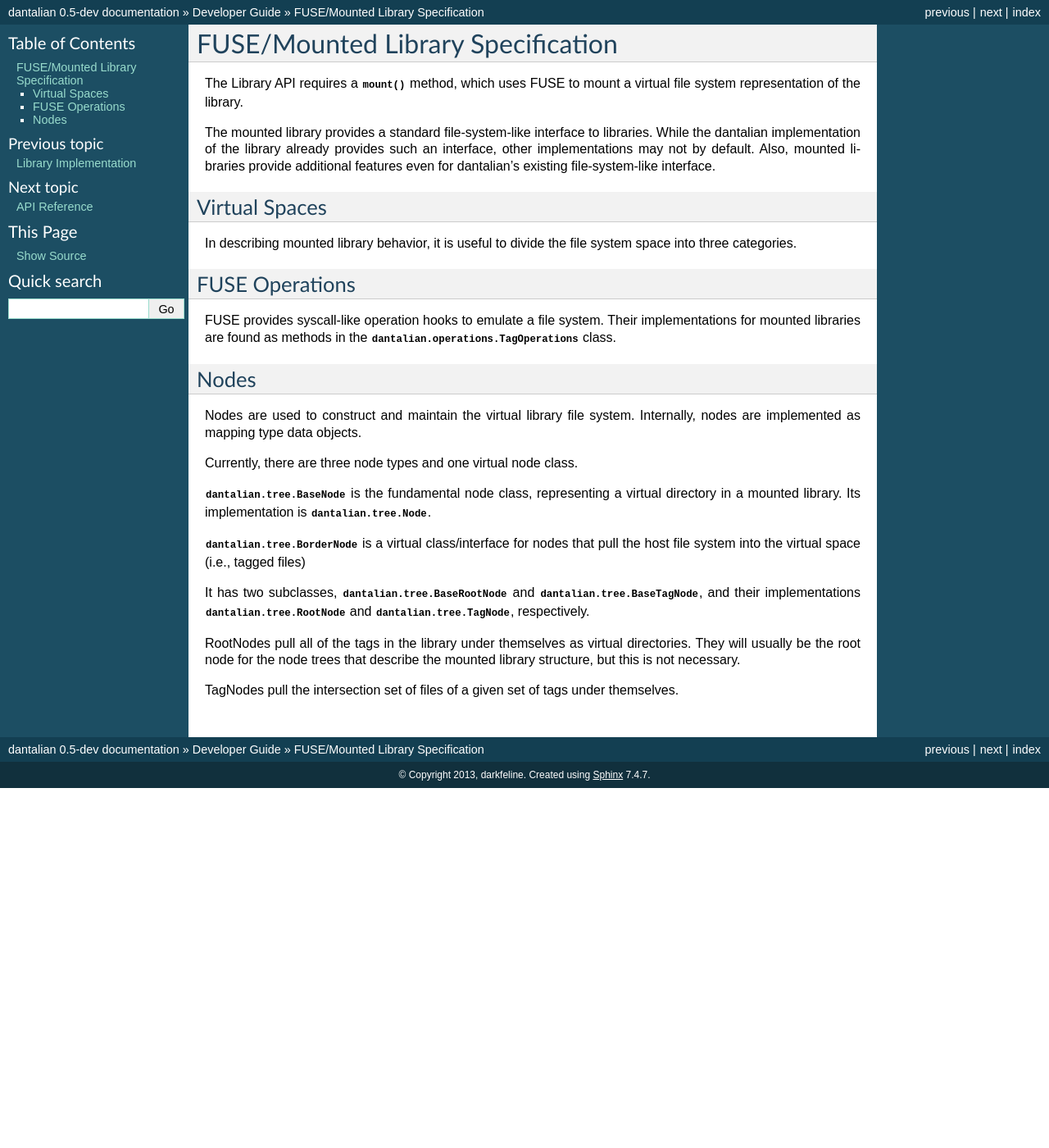
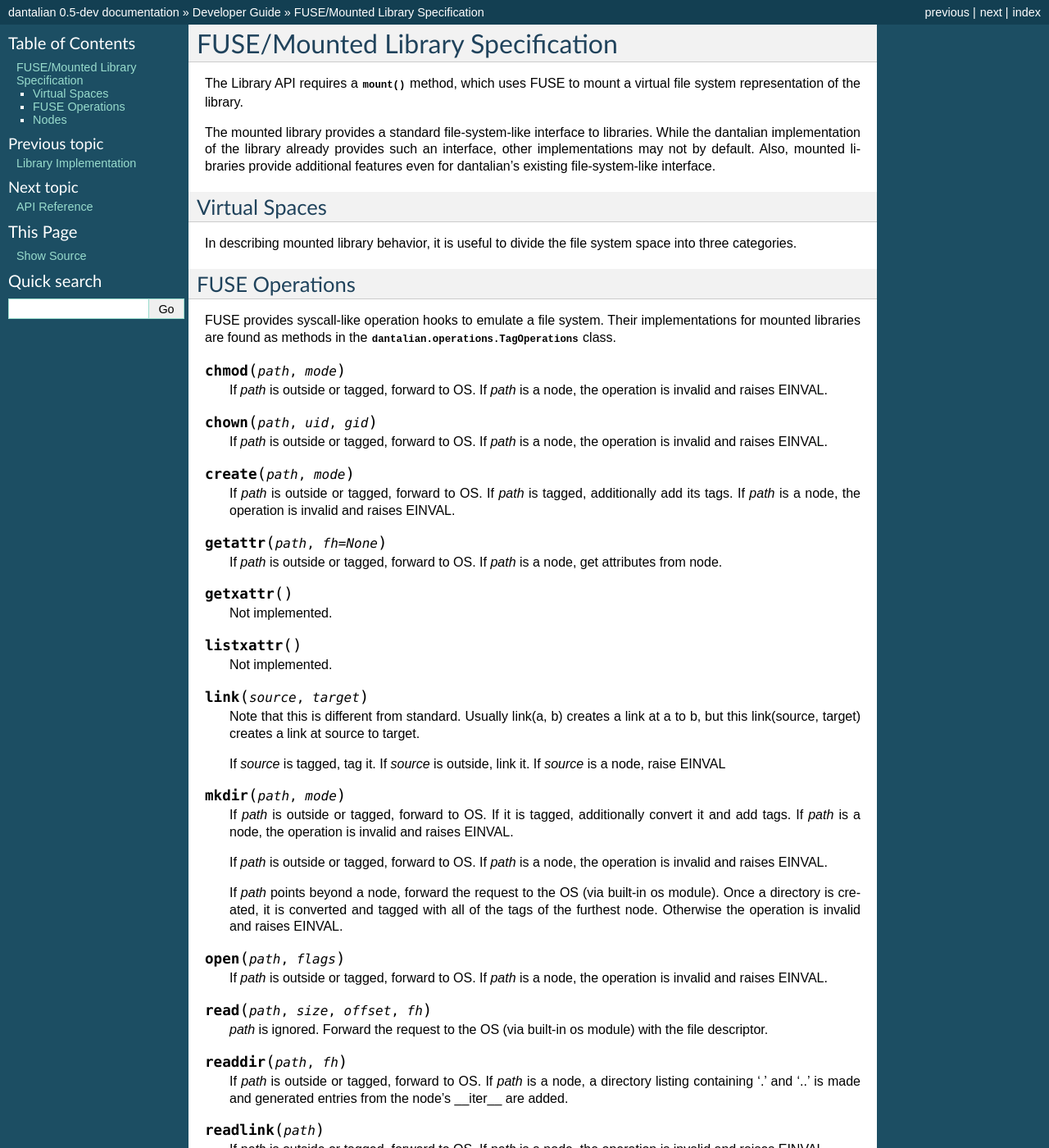
Before and after one commit to darkfeline/dantalian, a Sphinx documentation site: the page built from doc/dev/fuse.rst, in a window 1280 px wide and 1400 px high. Shown: the whole window at 82% size. Built offline with Sphinx 7.4.7, drawn with Linux system fonts in a browser that asks for light colours; some of the changed text lies outside the part shown.

Commit message:
Work on documentation

```diff
--- a/doc/dev/fuse.rst
+++ b/doc/dev/fuse.rst
@@ -22,6 +22,164 @@ FUSE Operations
 FUSE provides syscall-like operation hooks to emulate a file system.
 Their implementations for mounted libraries are found as methods in the
 :class:`dantalian.operations.TagOperations` class.
+
+.. method:: chmod(path, mode)
+   :noindex:
+
+   If `path` is outside or tagged, forward to OS.  If `path` is a node,
+   the operation is invalid and raises EINVAL.
+
+.. method:: chown(path, uid, gid)
+   :noindex:
+
+   If `path` is outside or tagged, forward to OS.  If `path` is a node,
+   the operation is invalid and raises EINVAL.
+
+.. method:: create(path, mode)
+   :noindex:
+
+   If `path` is outside or tagged, forward to OS.  If `path` is tagged,
+   additionally add its tags.  If `path` is a node, the operation is
+   invalid and raises EINVAL.
+
+.. method:: getattr(path, fh=None)
+   :noindex:
+
+   If `path` is outside or tagged, forward to OS.  If `path` is a node,
+   get attributes from node.
+
+.. method:: getxattr()
+   :noindex:
+
+   Not implemented.
+
+.. method:: listxattr()
+   :noindex:
+
+   Not implemented.
+
+.. method:: link(source, target)
+   :noindex:
+
+   Note that this is different from standard.  Usually link(a, b)
+   creates a link at a to b, but this link(source, target) creates a
+   link at source to target.
+
+   If `source` is tagged, tag it.  If `source` is outside, link it.  If
+   `source` is a node, raise EINVAL
+
+.. method:: mkdir(path, mode)
+   :noindex:
+
+   If `path` is outside or tagged, forward to OS.  If it is tagged,
+   additionally convert it and add tags.  If `path` is a node, the
+   operation is invalid and raises EINVAL.
+
+   If `path` is outside or tagged, forward to OS.  If `path` is a node,
+   the operation is invalid and raises EINVAL.
+
+   If `path` points beyond a node, forward the request to the OS (via
+   built-in os module).  Once a directory is created, it is converted
+   and tagged with all of the tags of the furthest node.  Otherwise the
+   operation is invalid and raises EINVAL.
+
+.. method:: open(path, flags)
+   :noindex:
+
+   If `path` is outside or tagged, forward to OS.  If `path` is a node,
+   the operation is invalid and raises EINVAL.
+
+.. method:: read(path, size, offset, fh)
+   :noindex:
+
+   `path` is ignored.  Forward the request to the OS (via built-in os
+   module) with the file descriptor.
+
+.. method:: readdir(path, fh)
+   :noindex:
+
+   If `path` is outside or tagged, forward to OS.  If `path` is a node,
+   a directory listing containing '.' and '..' is made and generated
+   entries from the node's __iter__ are added.
+
+.. method:: readlink(path)
+   :noindex:
+
+   If `path` is outside or tagged, forward to OS.  If `path` is a node,
+   the operation is invalid and raises EINVAL.
+
+.. method:: removexattr()
+   :noindex:
+
+   Not implemented.
+
+.. method:: rename(old, new)
+   :noindex:
+
+   This one is tricky; here's a handy chart.
+
+   +---------+---------+-------------------+-------------------+
+   | Old     | To Node | To Tagged         | To Outside        |
+   +=========+=========+===================+===================+
+   | Node    | EINVAL  | EINVAL            | EINVAL            |
+   +---------+---------+-------------------+-------------------+
+   | Tagged  | EINVAL  | untag, tag        | move, untag       |
+   +---------+---------+-------------------+-------------------+
+   | Outside | EINVAL  | tag, remove       | move              |
+   +---------+---------+-------------------+-------------------+
+
+.. method:: rmdir(path)
+   :noindex:
+
+   If `path` is outside or tagged, forward to OS.  (If it's tagged, it's
+   not a dir, but we'll let the OS handle that =))  If `path` is a node,
+   the operation is invalid and raises EINVAL.
+
+.. method:: setxattr()
+   :noindex:
+
+   Not implemented.
+
+.. method:: statfs(path)
+   :noindex:
+
+   Forward the request to the OS (via built-in os module).
+
+.. method:: symlink(source, target)
+   :noindex:
+
+   Note that this is different from standard.  Usually link(a, b)
+   creates a link at a to b, but this link(source, target) creates a
+   link at source to target.
+
+   If `path` is outside or tagged, forward to OS.  If `path` is a node,
+   the operation is invalid and raises EINVAL.
+
+.. method:: truncate(path, length, fh=None)
+   :noindex:
+
+   If `path` is outside or tagged, forward to OS.  If it is tagged,
+   additionally add its tags.  If `path` is a node, the operation is
+   invalid and raises EINVAL. `fh` is ignored.
+
+.. method:: unlink(path)
+   :noindex:
+
+   If `path` is tagged, untag.  If `path` is outside, forward to OS.  If
+   `path` is a node, the operation is invalid and raises EINVAL.
+
+.. method:: utimens(path, times=None)
+   :noindex:
+
+   If `path` is outside or tagged, forward to OS.  If `path` is a node,
+   the operation is invalid and raises EINVAL.
+
+.. method:: write(path, data, offset, fh)
+   :noindex:
+
+   If `path` is outside or tagged, forward to OS.  If `path` is a node,
+   the operation is invalid and raises EINVAL.  `fh` is used; `path` is
+   only used for verification.
 
 Nodes
 -----
```
